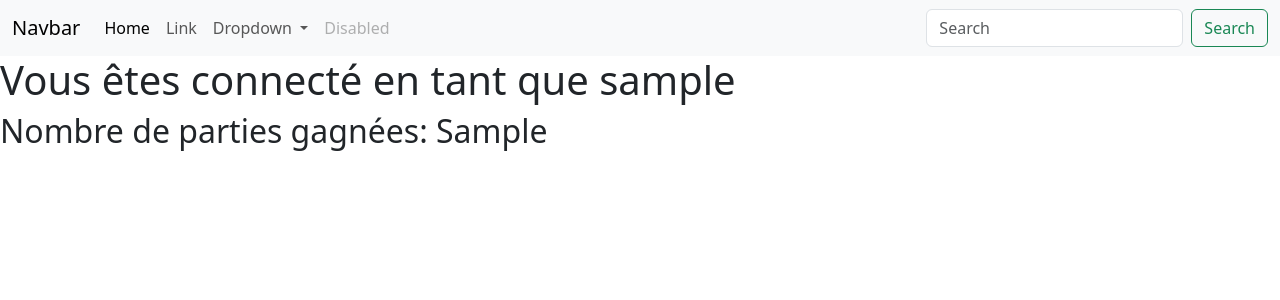
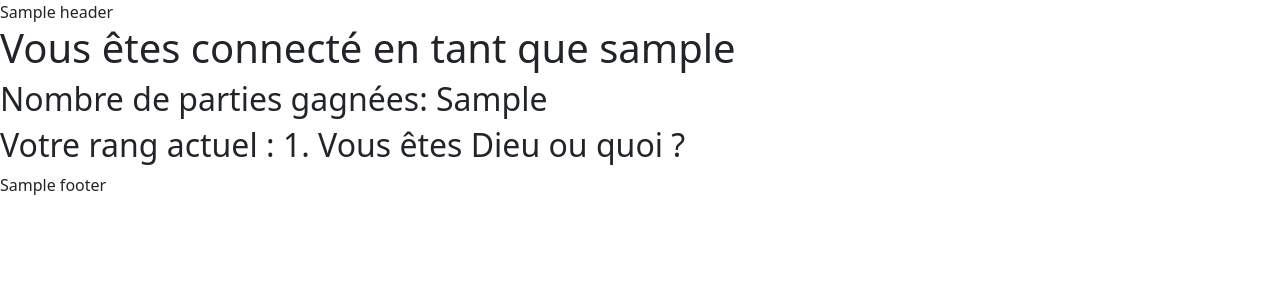
Before and after one commit to MatheoWintrebert/mvc_project, a PHP site: template src/views/profile.php in a window 1280 px wide. Shown: the top 300 px of the page. Run offline with PHP 8.4, Linux system fonts and the light colour scheme; the template is opened without the code that fills it: most values are stand-ins (such as "Sample title", 1, 10 or a date in 2020).

Commit message:
Ajout des getter pour header et footer. Inclusion des vues header et footer directement dans index.php

```diff
--- a/src/controllers/ProfileController.php
+++ b/src/controllers/ProfileController.php
@@ -3,7 +3,9 @@ $title = "Profile";
 
 $username = "Zerdov";
 $nbWonGames = 19828387615617187192192791721972;
+$nbInProgressGames = 8753;
 
-include_once "$root/views/header.php";
+// Pour l'avoir il faut rechercher pour l'emsemble des utils le nombre de game gagnée et faire un ORDER BY (enfin je crois, de tête et sans BDD compliqué de sortir des requêtes SQL)
+$currentRank = 1;
+
 include_once "$root/views/profile.php";
-include_once "$root/views/footer.php";
--- a/src/views/footer.php
+++ b/src/views/footer.php
@@ -1,4 +1,8 @@
   </main>
+  <?php
+    /** @var string */
+    echo $footer;
+  ?>
   <script src="https://cdn.jsdelivr.net/npm/bootstrap@5.3.3/dist/js/bootstrap.bundle.min.js" integrity="sha384-YvpcrYf0tY3lHB60NNkmXc5s9fDVZLESaAA55NDzOxhy9GkcIdslK1eN7N6jIeHz" crossorigin="anonymous"></script>
   </body>
 </html>
--- a/src/views/header.php
+++ b/src/views/header.php
@@ -7,42 +7,8 @@
     <link href="https://cdn.jsdelivr.net/npm/bootstrap@5.3.3/dist/css/bootstrap.min.css" rel="stylesheet" integrity="sha384-QWTKZyjpPEjISv5WaRU9OFeRpok6YctnYmDr5pNlyT2bRjXh0JMhjY6hW+ALEwIH" crossorigin="anonymous">
   </head>
   <body>
-    <header>
-      <nav class="navbar navbar-expand-lg bg-body-tertiary">
-        <div class="container-fluid">
-          <a class="navbar-brand" href="#">Navbar</a>
-          <button class="navbar-toggler" type="button" data-bs-toggle="collapse" data-bs-target="#navbarSupportedContent" aria-controls="navbarSupportedContent" aria-expanded="false" aria-label="Toggle navigation">
-            <span class="navbar-toggler-icon"></span>
-          </button>
-          <div class="collapse navbar-collapse" id="navbarSupportedContent">
-            <ul class="navbar-nav me-auto mb-2 mb-lg-0">
-              <li class="nav-item">
-                <a class="nav-link active" aria-current="page" href="#">Home</a>
-              </li>
-              <li class="nav-item">
-                <a class="nav-link" href="#">Link</a>
-              </li>
-              <li class="nav-item dropdown">
-                <a class="nav-link dropdown-toggle" href="#" role="button" data-bs-toggle="dropdown" aria-expanded="false">
-                  Dropdown
-                </a>
-                <ul class="dropdown-menu">
-                  <li><a class="dropdown-item" href="#">Action</a></li>
-                  <li><a class="dropdown-item" href="#">Another action</a></li>
-                  <li><hr class="dropdown-divider"></li>
-                  <li><a class="dropdown-item" href="#">Something else here</a></li>
-                </ul>
-              </li>
-              <li class="nav-item">
-                <a class="nav-link disabled" aria-disabled="true">Disabled</a>
-              </li>
-            </ul>
-            <form class="d-flex" role="search">
-              <input class="form-control me-2" type="search" placeholder="Search" aria-label="Search">
-              <button class="btn btn-outline-success" type="submit">Search</button>
-            </form>
-          </div>
-        </div>
-      </nav>
-    </header>
+    <?php
+      /** @var string */
+      echo $header;
+    ?>
     <main>
--- a/src/views/profile.php
+++ b/src/views/profile.php
@@ -1,2 +1,3 @@
 <h1>Vous êtes connecté en tant que <?php echo $username; ?></h1>
 <h2>Nombre de parties gagnées: <?php echo $nbWonGames; ?></h2>
+<h2>Votre rang actuel : <?php echo $currentRank; ?><?php echo $currentRank === 1 ? ". Vous êtes Dieu ou quoi ?" : "" ?></h2>
```
Also changed, not shown: src/controllers/MainController.php (+72 -3 lines), src/index.php (+13 -4 lines).
